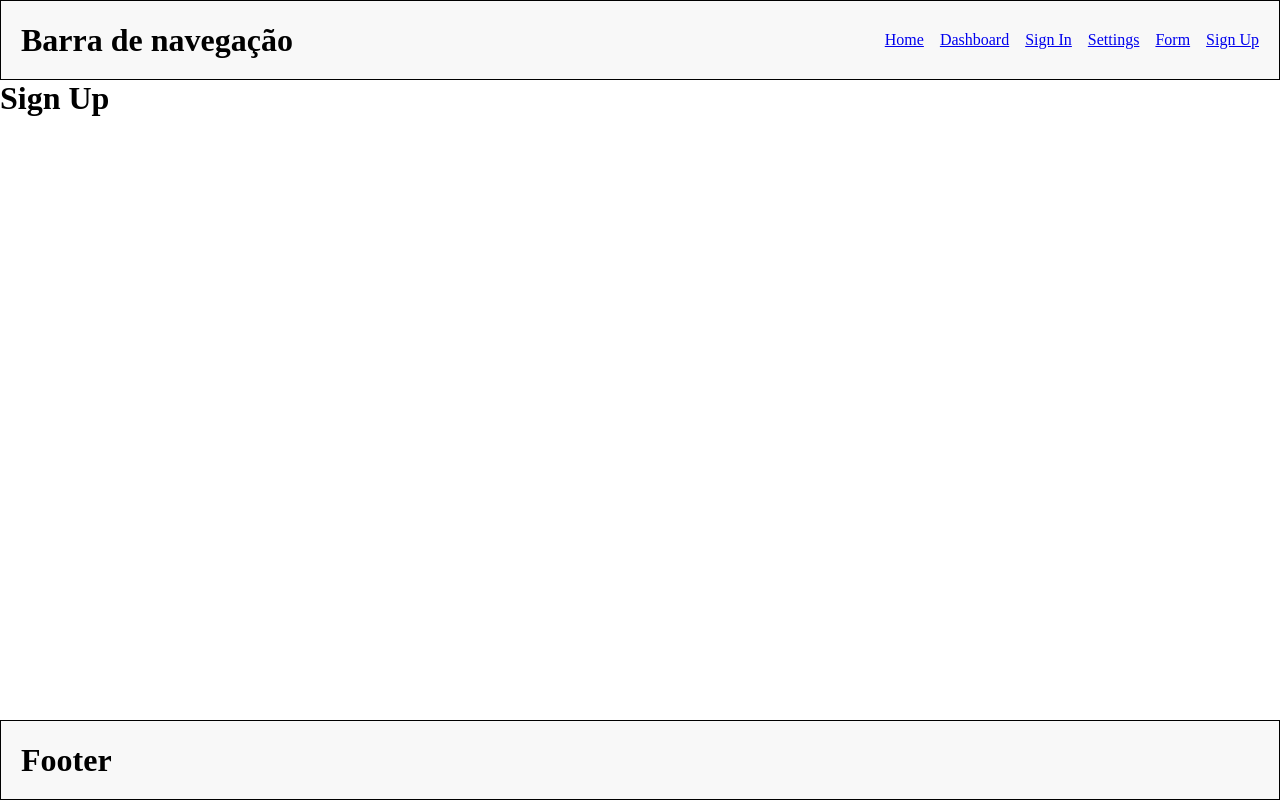
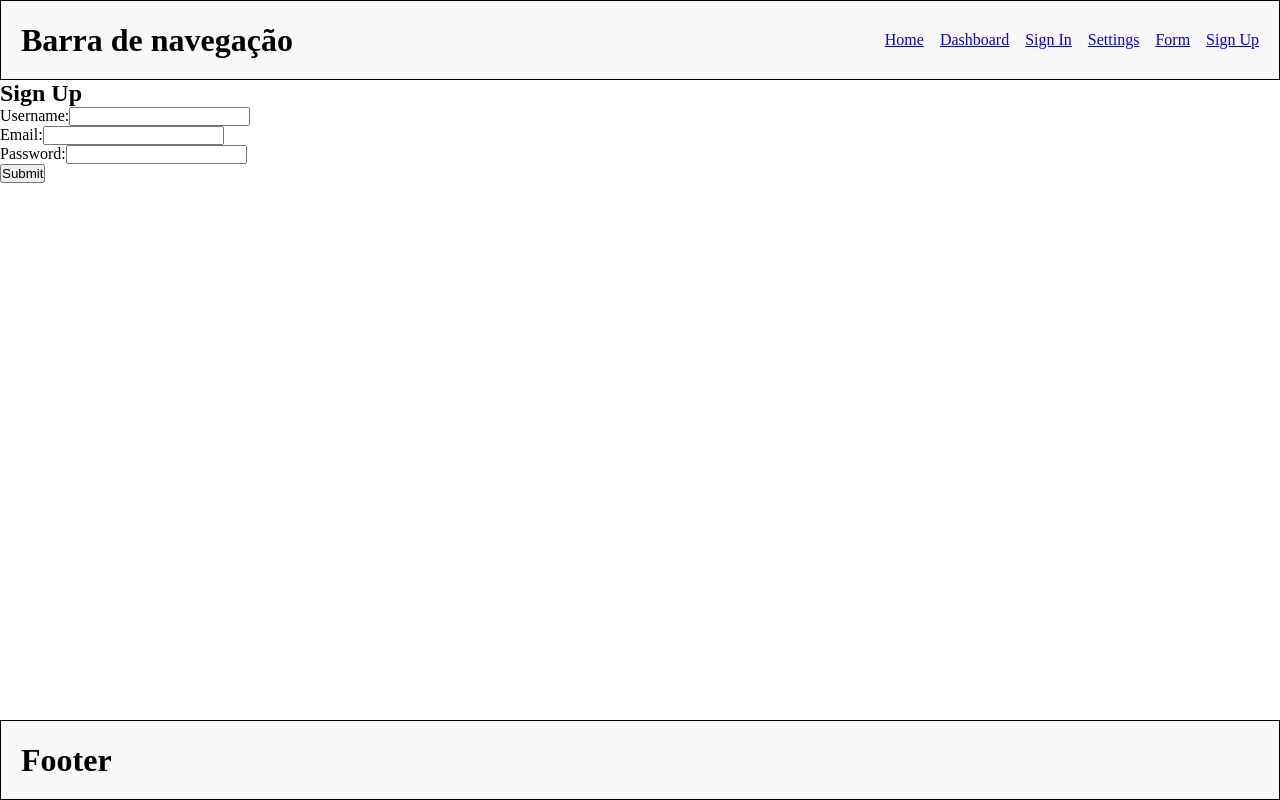
Before and after one commit to CartiFelipe/TesteDePerformance01React, a React (Vite) app: page /signup in a window 1280 px wide. Built offline with nearby package versions, Linux system fonts and the light colour scheme; sample sign-in values are in the browser's storage.

Commit message:
Telas de cadastro, sign in e out foram criadas

```diff
--- a/src/views/Signin.tsx
+++ b/src/views/Signin.tsx
@@ -1,8 +1,22 @@
 import { useState } from "react";
 
 const SignsIn = () => {
-  const [label, setLabel] = useState("Signs In");
+  const [form, setForm] = useState({});
 
-  return <h1>{label} </h1>;
+  const onHandleChange = (e: React.ChangeEvent<HTMLInputElement>) => {
+    const { name, value } = e.target;
+    setForm({ ...form, [name]: value });
+  };
+
+  return (
+    <div>
+      <h1>Sign In</h1>
+      <form>
+        <input type="email" placeholder="Email" onChange={(e) => onHandleChange} />
+        <input type="password" placeholder="Password" onChange={(e) => onHandleChange} />
+        <button type="submit">Sign In</button>
+      </form>
+    </div>
+  );
 };
 export default SignsIn;
--- a/src/views/Signup.tsx
+++ b/src/views/Signup.tsx
@@ -3,6 +3,44 @@ import { useState } from "react";
 const Signup = () => {
   const [label, setLabel] = useState("Sign Up");
 
-  return <h1>{label}</h1>;
+  const [username, setUsername] = useState("");
+  const [email, setEmail] = useState("");
+  const [password, setPassword] = useState("");
+
+  const handleSubmit = (e: React.FormEvent) => {
+    e.preventDefault();
+    console.log("Username:", username);
+    console.log("Email:", email);
+    console.log("Password:", password);
+  };
+
+  return (
+    <div>
+      <h2>{label}</h2>
+      <form onSubmit={handleSubmit}>
+        <div>
+          <label>Username:</label>
+          <input
+            type="text"
+            value={username}
+            onChange={(e) => setUsername(e.target.value)}
+          />
+        </div>
+        <div>
+          <label>Email:</label>
+          <input type="email" value={email} onChange={(e) => setEmail(e.target.value)} />
+        </div>
+        <div>
+          <label>Password:</label>
+          <input
+            type="password"
+            value={password}
+            onChange={(e) => setPassword(e.target.value)}
+          />
+        </div>
+        <button type="submit">Submit</button>
+      </form>
+    </div>
+  );
 };
 export default Signup;
```
